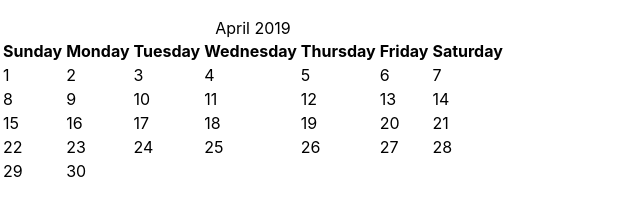
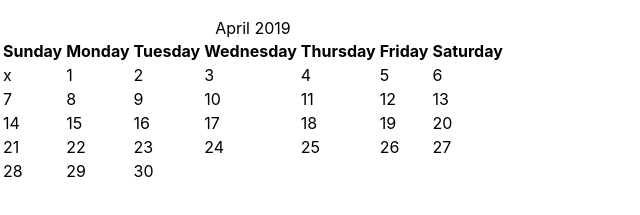
Before and after one commit to koyo72-4/v1-sticker-calendar, a React (Create React App) app: page / in a window 1280 px wide. Shown: the part 141-356 px from the top of the page, without its empty margins (0-640 px from the left). Built offline with nearby package versions, Linux system fonts and the light colour scheme.

Commit message:
line up the days of the month under the proper days of the week

```diff
--- a/src/components/App.js
+++ b/src/components/App.js
@@ -1,15 +1,9 @@
 import React from 'react';
+import { populateMonth } from '../util/months';
 
 class App extends React.Component {
 	render() {
-		const month = [];
-		for (let i = 1; i < 30; i += 7) {
-			const week = [];
-		for (let j = i; j < i + 7 && j < 31; j++) {
-			week.push(j);
-		}
-		month.push(week);
-	}
+		const month = populateMonth(30, 'monday');
 
 		return (
 			<div>
--- /dev/null
+++ b/src/util/months.js
@@ -0,0 +1,30 @@
+const DAYS_IN_A_WEEK = 7;
+
+export const getOffset = (dayOfTheWeek) => {
+    const days = ['sunday', 'monday', 'tuesday', 'wednesday', 'thursday', 'friday', 'saturday'];
+    return days.indexOf(dayOfTheWeek);
+}
+
+export const populateMonth = (numberOfDays, startingDay) => {
+    const offset = getOffset(startingDay);
+
+    const month = [];
+    for (let i = 1; i < numberOfDays; i += DAYS_IN_A_WEEK) {
+        const week = [];
+        if (i === 1 && startingDay !== 'sunday') {
+            for (let x = 0; x < offset; x++) {
+                week.push('x');
+            }
+            for (let j = i; (j < i + (DAYS_IN_A_WEEK - offset)) && (j < numberOfDays + 1); j++) {
+                week.push(j);
+            }
+            i -= offset;
+        } else {
+            for (let j = i; (j < i + DAYS_IN_A_WEEK) && (j < numberOfDays + 1); j++) {
+                week.push(j);
+            }
+        }
+        month.push(week);
+    }
+    return month;
+}
```
Also changed, not shown: 1 other file (tests, documents, lock files or other folders).
